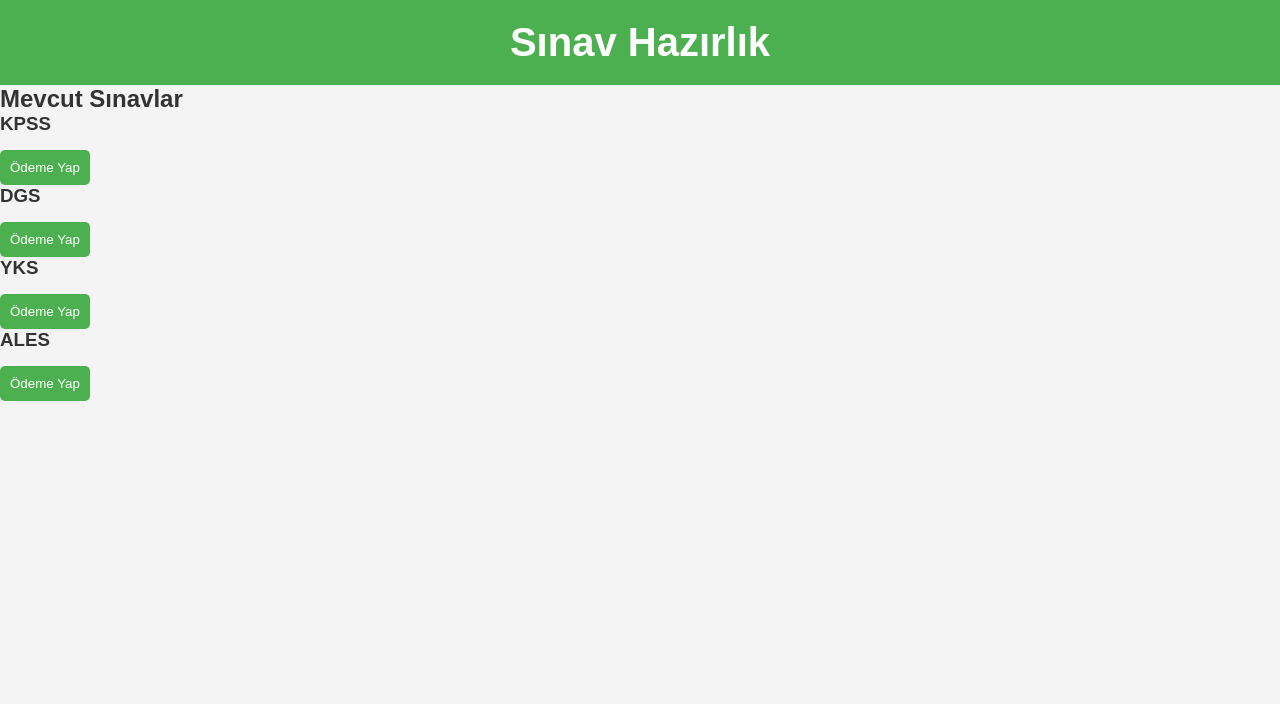
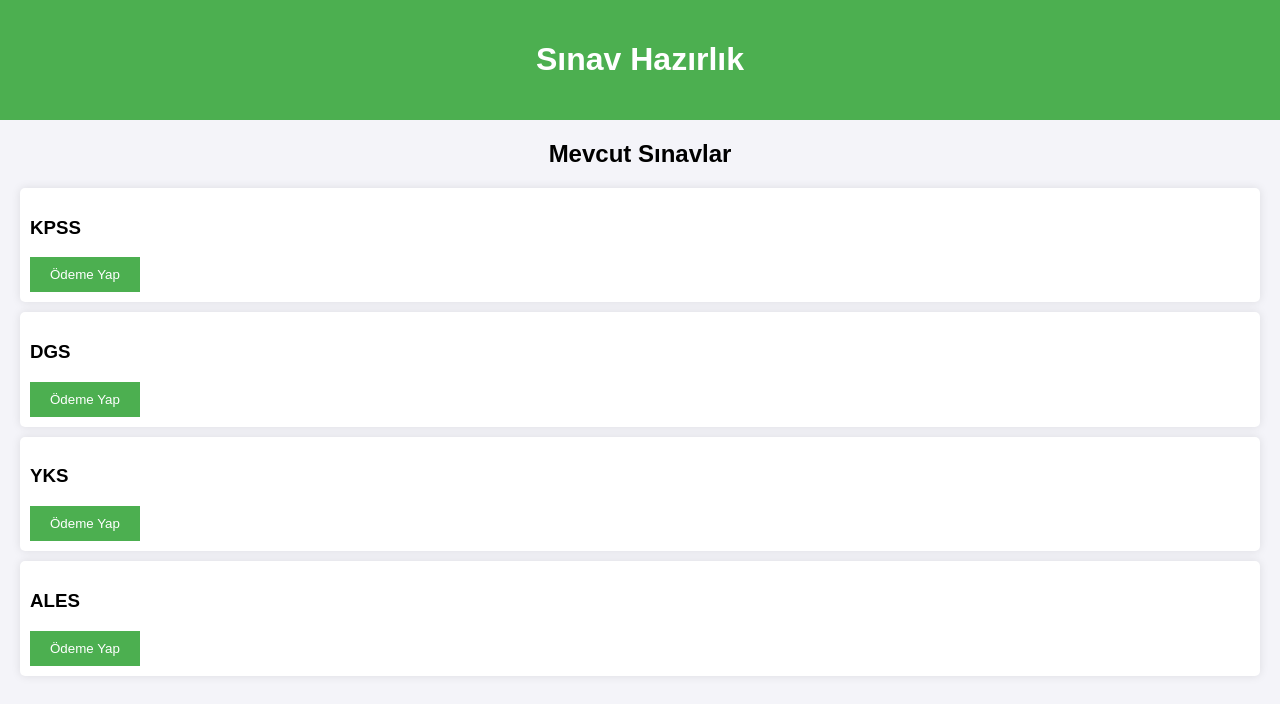
Before and after one commit to claraoswinold/s-navahaz-rl-k, a plain HTML site: page index.html in a window 1280 px wide. Drawn offline with Linux system fonts and the light colour scheme.

Commit message:
Update styles.css

```diff
--- a/styles.css
+++ b/styles.css
@@ -1,13 +1,8 @@
-* {
+body {
+    font-family: Arial, sans-serif;
     margin: 0;
     padding: 0;
-    box-sizing: border-box;
-}
-
-body {
-    font-family: Arial, sans-serif;
-    background-color: #f4f4f4;
-    color: #333;
+    background-color: #f4f4f9;
 }
 
 header {
@@ -17,48 +12,35 @@
     padding: 20px;
 }
 
-h1 {
-    font-size: 2.5rem;
-}
-
-.exam-options {
-    display: flex;
-    justify-content: space-around;
+.exams {
     margin: 20px;
 }
 
-.exam-card {
-    background-color: white;
-    padding: 20px;
-    border-radius: 8px;
-    box-shadow: 0 4px 8px rgba(0, 0, 0, 0.1);
-    width: 200px;
+h2 {
     text-align: center;
-    transition: transform 0.3s;
 }
 
-.exam-card:hover {
-    transform: translateY(-10px);
+ul {
+    list-style-type: none;
+    padding: 0;
+}
+
+li {
+    background-color: white;
+    margin: 10px 0;
+    padding: 10px;
+    border-radius: 5px;
+    box-shadow: 0 0 10px rgba(0, 0, 0, 0.1);
 }
 
 button {
     background-color: #4CAF50;
     color: white;
-    padding: 10px;
     border: none;
-    border-radius: 5px;
+    padding: 10px 20px;
     cursor: pointer;
-    margin-top: 15px;
 }
 
 button:hover {
     background-color: #45a049;
 }
-
-footer {
-    text-align: center;
-    margin-top: 30px;
-    padding: 10px;
-    background-color: #333;
-    color: white;
-}
```
